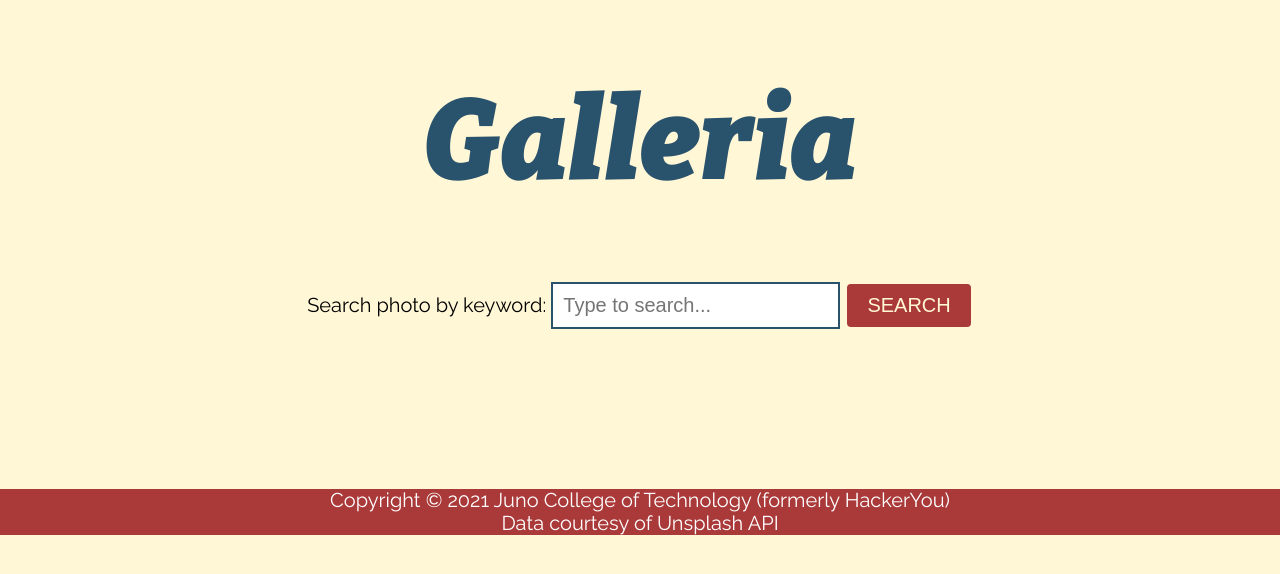
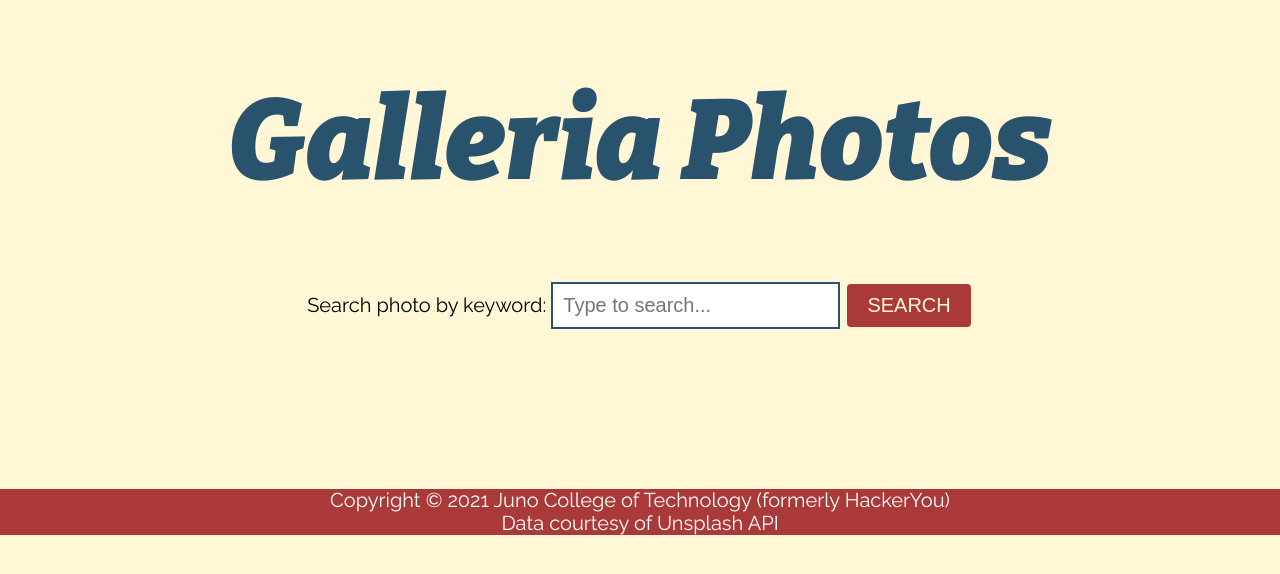
Before and after one commit to chaniris/imageex, a plain HTML site: page index.html in a window 1280 px wide. Drawn offline with nearby package versions, Linux system fonts and the light colour scheme.

Commit message:
Fixed title

```diff
--- a/index.html
+++ b/index.html
@@ -23,7 +23,7 @@
 
   <body>
     <header>
-      <h1>Galleria</h1>
+      <h1>Galleria Photos</h1>
       <form action="#">
         <label for="searchInput">Search photo by keyword:</label>
         <input
```
